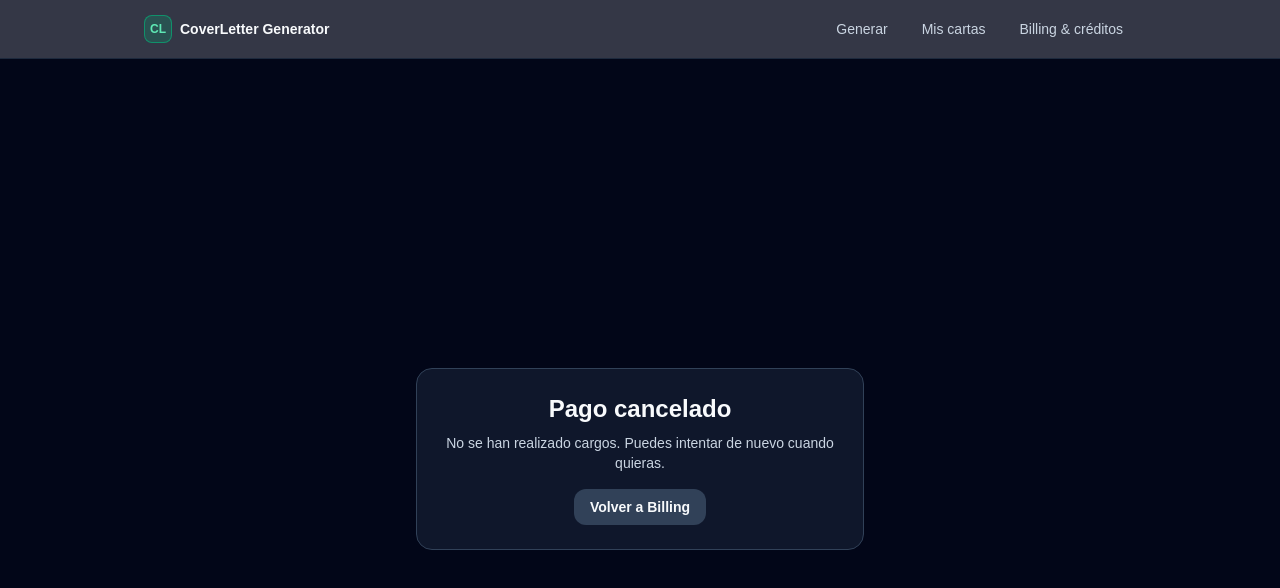
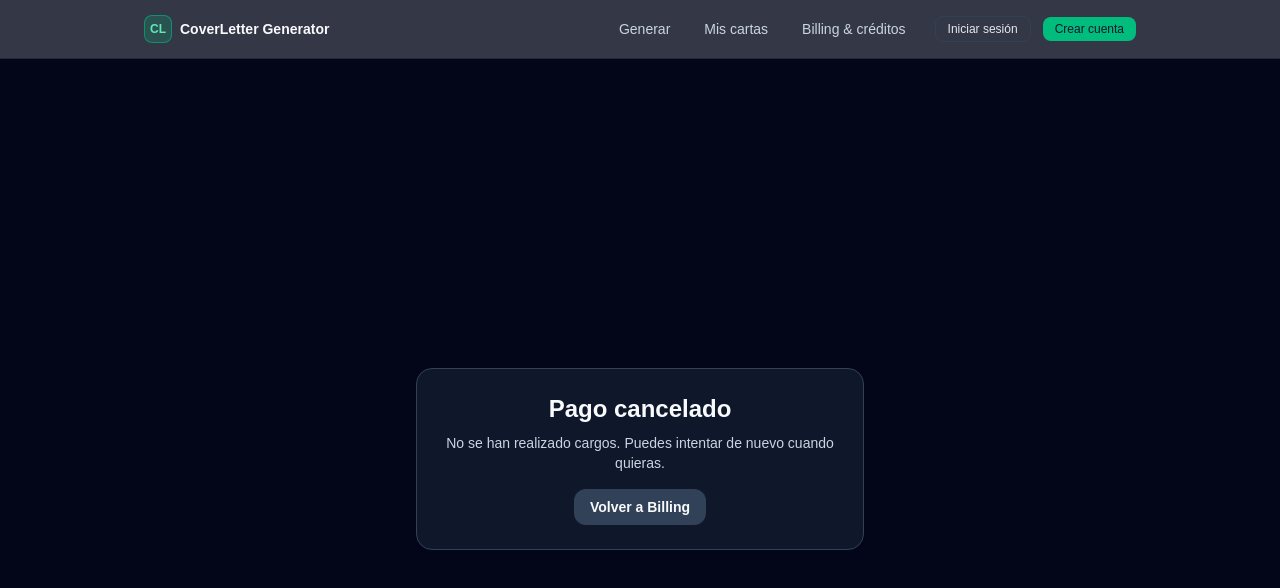
Before and after one commit to rudicarrilloypr/cv-coverletter-ai, a Next.js app: page /billing/cancel in a window 1280 px wide. Shown: the top 588 px of the page. Built offline with nearby package versions, Linux system fonts and the light colour scheme; no server answers.

Commit message:
Add to navbar username, logout and credit counts

```diff
--- /dev/null
+++ b/src/app/api/me/route.ts
@@ -0,0 +1,35 @@
+import { NextResponse } from "next/server";
+import { auth } from "@/app/auth";
+import { prisma } from "@/app/lib/prisma";
+
+export async function GET() {
+  const session = await auth();
+
+  if (!session || !session.user?.email) {
+    return NextResponse.json(
+      { authenticated: false },
+      { status: 200 }
+    );
+  }
+
+  const user = await prisma.user.findUnique({
+    where: { email: session.user.email },
+  });
+
+  if (!user) {
+    return NextResponse.json(
+      { authenticated: false },
+      { status: 200 }
+    );
+  }
+
+  return NextResponse.json(
+    {
+      authenticated: true,
+      name: user.name ?? null,
+      email: user.email,
+      credits: user.credits ?? 0,
+    },
+    { status: 200 }
+  );
+}
--- a/src/app/components/Navbar.tsx
+++ b/src/app/components/Navbar.tsx
@@ -1,8 +1,18 @@
 "use client";
 
+import { useEffect, useState } from "react";
 import Link from "next/link";
 import { usePathname } from "next/navigation";
 import { useUiLanguage } from "../ui-language";
+
+type MeResponse =
+  | { authenticated: false }
+  | {
+      authenticated: true;
+      name: string | null;
+      email: string;
+      credits: number;
+    };
 
 const NAV_TEXTS = {
   es: {
@@ -10,12 +20,22 @@ const NAV_TEXTS = {
     generate: "Generar",
     letters: "Mis cartas",
     billing: "Billing & créditos",
+    login: "Iniciar sesión",
+    signup: "Crear cuenta",
+    logout: "Cerrar sesión",
+    hello: "Hola",
+    creditsLabel: "Créditos",
   },
   en: {
     brand: "CoverLetter AI",
     generate: "Generate",
     letters: "My letters",
     billing: "Billing & credits",
+    login: "Log in",
+    signup: "Sign up",
+    logout: "Log out",
+    hello: "Hi",
+    creditsLabel: "Credits",
   },
 } as const;
 
@@ -30,9 +50,48 @@ export default function Navbar() {
     { href: "/billing", label: t.billing },
   ];
 
+  const [me, setMe] = useState<MeResponse | null>(null);
+  const [loadingMe, setLoadingMe] = useState(true);
+
+  useEffect(() => {
+    let cancelled = false;
+
+    async function loadMe() {
+      try {
+        const res = await fetch("/api/me", { cache: "no-store" });
+        if (!res.ok) return;
+        const data = (await res.json()) as MeResponse;
+        if (!cancelled) {
+          setMe(data);
+        }
+      } catch {
+        if (!cancelled) {
+          setMe({ authenticated: false });
+        }
+      } finally {
+        if (!cancelled) {
+          setLoadingMe(false);
+        }
+      }
+    }
+
+    loadMe();
+    return () => {
+      cancelled = true;
+    };
+  }, []);
+
+  const isAuthed = me?.authenticated === true;
+  const userName =
+    isAuthed && "name" in (me || {})
+      ? me.name || (me as any).email
+      : null;
+  const userCredits =
+    isAuthed && "credits" in (me || {}) ? (me as any).credits : null;
+
   return (
     <nav className="w-full border-b border-slate-800 bg-slate-950/80 backdrop-blur-sm">
-      <div className="mx-auto flex max-w-5xl items-center justify-between px-4 py-3">
+      <div className="mx-auto flex max-w-5xl items-center justify-between px-4 py-3 gap-4">
         {/* Logo / marca */}
         <Link href="/generate" className="flex items-center gap-2">
           <div className="h-7 w-7 rounded-lg bg-emerald-500/20 border border-emerald-500/60 flex items-center justify-center text-xs font-bold text-emerald-300">
@@ -43,7 +102,9 @@ export default function Navbar() {
           </span>
         </Link>
 
-        {/* Links */}
+        {/* Links + user panel */}
+        <div className="flex flex-1 items-center justify-end gap-4">
+          {/* Links de navegación */}
           <div className="flex items-center gap-2 text-sm">
             {NAV_ITEMS.map((item) => {
               const active = pathname === item.href;
@@ -63,6 +124,57 @@ export default function Navbar() {
               );
             })}
           </div>
+
+          {/* Panel de usuario / auth */}
+          <div className="flex items-center gap-3 text-xs">
+            {isAuthed && userName ? (
+              <>
+                {/* Créditos */}
+                {typeof userCredits === "number" && (
+                  <div className="rounded-full border border-emerald-500/60 bg-emerald-500/10 px-3 py-1 font-medium text-emerald-300">
+                    {t.creditsLabel}:{" "}
+                    <span className="font-semibold">{userCredits}</span>
+                  </div>
+                )}
+
+                {/* Nombre */}
+                <div className="hidden sm:flex max-w-[150px] flex-col text-right">
+                  <span className="text-[11px] text-slate-400">
+                    {t.hello}
+                  </span>
+                  <span className="truncate text-xs font-semibold text-slate-50">
+                    {userName}
+                  </span>
+                </div>
+
+                {/* Logout */}
+                <Link
+                  href="/api/auth/signout"
+                  className="rounded-lg border border-slate-700 px-3 py-1 font-medium text-slate-200 hover:bg-slate-900"
+                >
+                  {t.logout}
+                </Link>
+              </>
+            ) : (
+              !loadingMe && (
+                <>
+                  <Link
+                    href="/api/auth/signin"
+                    className="rounded-lg border border-slate-700 px-3 py-1 font-medium text-slate-200 hover:bg-slate-900"
+                  >
+                    {t.login}
+                  </Link>
+                  <Link
+                    href="/api/auth/signin"
+                    className="rounded-lg bg-emerald-500 px-3 py-1 font-medium text-slate-900 hover:bg-emerald-400"
+                  >
+                    {t.signup}
+                  </Link>
+                </>
+              )
+            )}
+          </div>
+        </div>
       </div>
     </nav>
   );
```
Lines whose indentation alone changed are shown as unchanged.
